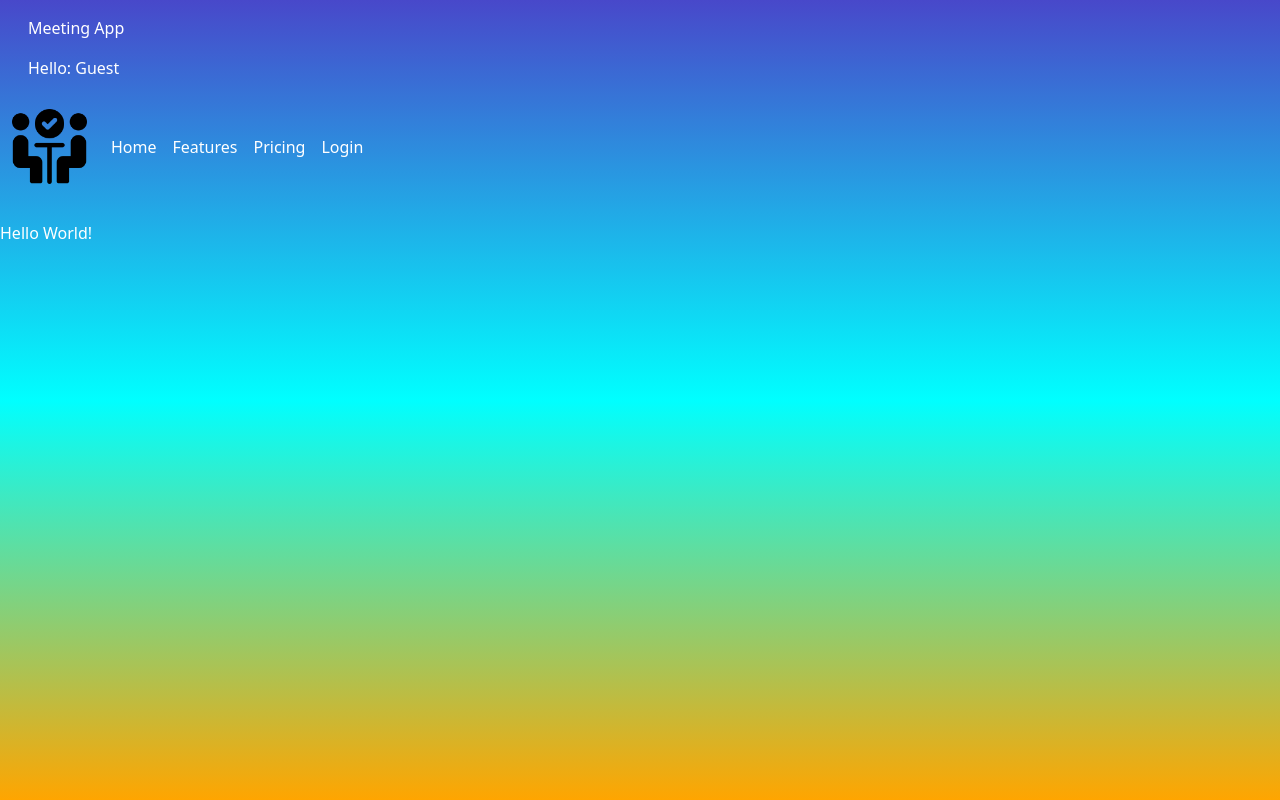
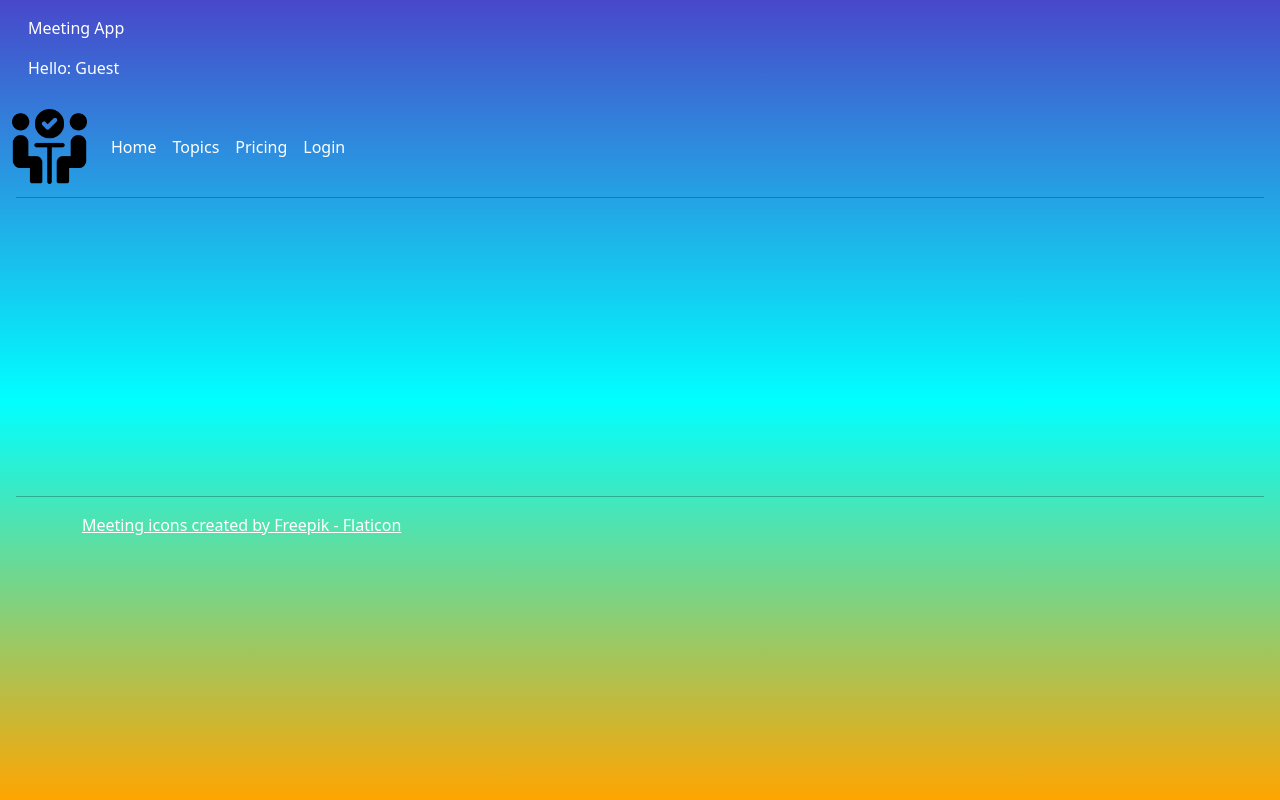
Before and after one commit to hajajmaor/meeting-itinerary, a React (Create React App) app in the folder meeting-app/: page / in a window 1280 px wide. Built offline with nearby package versions, Linux system fonts and the light colour scheme.

Commit message:
add topic page - not done

```diff
--- a/meeting-app/src/App.tsx
+++ b/meeting-app/src/App.tsx
@@ -8,6 +8,7 @@ import IUser from "./models/User.Interface";
 import LoginPage from "./pages/LoginPage";
 
 import './App.css'
+import TopicsPage from "./pages/TopicsPage";
 
 
 function App() {
@@ -56,11 +57,21 @@ function App() {
 
 
   const getRoutes = () => {
+    let routes = <>
+      <Route path="/topics" element={<TopicsPage />} />
+    </>;
     if (user === undefined) {
-      return getRoutesIfLoggedIn();
+      return <>
+        {routes}
+        {getRoutesIfLoggedIn()}
+      </>;
     }
-    else {return getRoutesIfNotLoggedIn();}
+    else return <>
+      {routes}
+      {getRoutesIfNotLoggedIn()}
+    </>;
   }
+
 
 
 
@@ -75,9 +86,9 @@ function App() {
             </Route>
 
           </Routes>
-        <div>Hello World!</div>
         </UserContext.Provider>
       </HelmetProvider>
+
     </BrowserRouter>
   );
 }
--- a/meeting-app/src/components/Layout.tsx
+++ b/meeting-app/src/components/Layout.tsx
@@ -26,7 +26,7 @@ export default function Layout() {
                             <Link to="/" className="nav-link active" aria-current="page">Home</Link>
                         </li>
                         <li className="nav-item">
-                            <Link className="nav-link" to="#">Features</Link>
+                            <Link className="nav-link" to="/topics">Topics</Link>
                         </li>
                         <li className="nav-item">
                             <Link className="nav-link" to="#">Pricing</Link>
@@ -39,9 +39,13 @@ export default function Layout() {
                     </ul>
                 </div>
             </div>
-        </nav>
+        </nav><hr />
         <main className="m-4">
             <Outlet />
         </main>
+        <hr />
+        <footer className="container my-3">
+            <a href="https://www.flaticon.com/free-icons/meeting" title="meeting icons">Meeting icons created by Freepik - Flaticon</a>
+        </footer>
     </>
 }
--- a/meeting-app/src/components/layout.css
+++ b/meeting-app/src/components/layout.css
@@ -1,3 +1,11 @@
 .brand-sm{
     height:75px;
 }
+main{
+    min-height: 250px;
+}
+
+hr{
+    margin: 0 1rem;
+    color: black;
+}
--- /dev/null
+++ b/meeting-app/src/components/topics-page/TopicsList.tsx
@@ -0,0 +1,50 @@
+import axios from "axios";
+import {useEffect, useState} from "react";
+import {HostPlusPort} from "../../consts";
+
+export interface ITopic {
+    id: number;
+    topicText: string;
+    createdAt: Date;
+}
+
+export default function TopicsList() {
+
+    const [topics, setTopics] = useState<ITopic[]>([]);
+    const [loading, setLoading] = useState<boolean>(false);
+    const [error, setError] = useState<string>("");
+
+    useEffect(() => {
+        if (process.env.NODE_ENV === "development") {
+            console.log("TopicsList: useEffect");
+        }
+        setLoading(true);
+        setTopics([]);
+        axios.get(HostPlusPort + "/api/topics").then(
+            (response) => {
+                setTopics(response.data);
+                // eslint-disable-next-line react-hooks/exhaustive-deps
+            }
+        ).catch(
+            (error) => {
+                setError(error.message);
+            }
+        ).finally(
+            () => {
+                setLoading(false);
+            }
+        )
+    }, []);
+
+
+
+    return <div>
+        {loading && <div>Loading...</div>}
+        {error && <div>{error}</div>}
+        <ul>
+            {topics.map((topic) => {
+                return <li key={topic.id}>{topic.topicText}</li>
+            })}
+        </ul>
+    </div>
+}
--- /dev/null
+++ b/meeting-app/src/pages/TopicsPage.css
@@ -0,0 +1,9 @@
+#topics{
+    min-height:300px;
+    position: relative;
+
+}
+#addNewTopic{
+    position: absolute;
+    bottom:0;
+}
--- /dev/null
+++ b/meeting-app/src/pages/TopicsPage.tsx
@@ -0,0 +1,21 @@
+import AddNewTopic from "../components/topics-page/AddNewTopic";
+import TopicsList from "../components/topics-page/TopicsList";
+import {Helmet} from "react-helmet-async";
+
+import "./TopicsPage.css";
+export default function TopicsPage() {
+
+    return <>
+        <Helmet>
+            <title>Topics page</title>
+        </Helmet>
+
+        <section id="topics">
+            <h4>Topics</h4>
+            <TopicsList />
+            <div id="addNewTopic">
+                <AddNewTopic />
+            </div>
+        </section>
+    </>
+};
```
Lines whose indentation alone changed are shown as unchanged.
